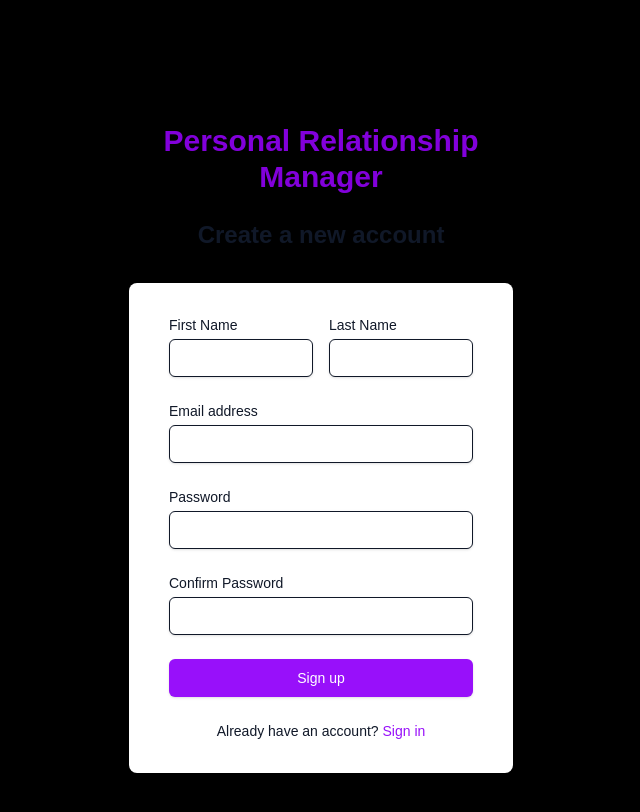
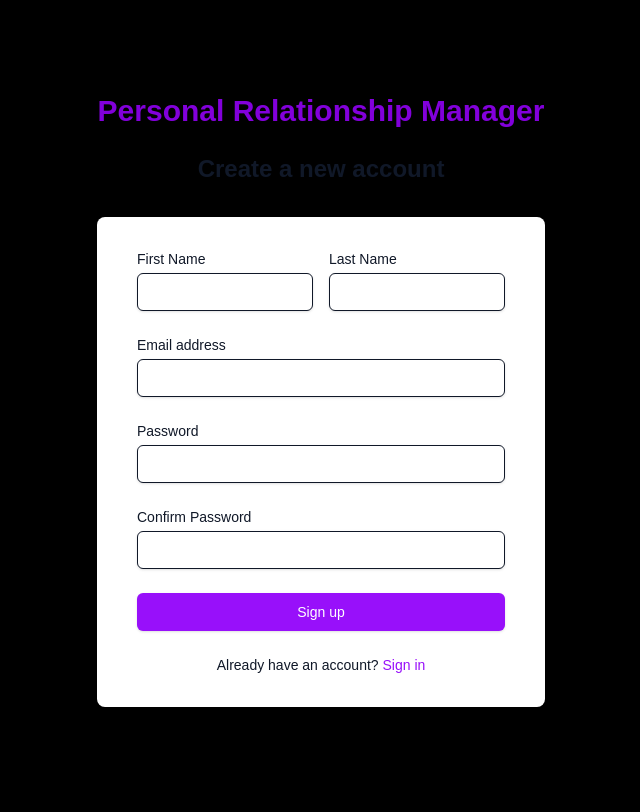
Before and after one commit to ksaxena149/personal-relationship-manager, a Next.js app: page /auth/signup in a window 1280 px wide. Shown: the top 812 px of the page, without its empty margins (319-959 px from the left). Built offline with nearby package versions, Linux system fonts and the light colour scheme.

Commit message:
Refactor Auth layout and pages: adjust container sizes for improved responsiveness and layout consistency

```diff
--- a/src/app/auth/layout.tsx
+++ b/src/app/auth/layout.tsx
@@ -4,8 +4,8 @@ export default function AuthLayout({
   children: React.ReactNode;
 }) {
   return (
-    <div className="flex min-h-screen flex-col items-center justify-center py-12 px-4 sm:px-6 lg:px-8 bg-white dark:bg-gray-900 text-gray-900 dark:text-gray-100">
-      <div className="w-full max-w-md">
+    <div className="flex h-screen flex-col items-center justify-center bg-white dark:bg-gray-900 text-gray-900 dark:text-gray-100">
+      <div className="w-full max-w-lg">
         {children}
       </div>
     </div>
--- a/src/app/auth/login/page.tsx
+++ b/src/app/auth/login/page.tsx
@@ -48,7 +48,7 @@ export default function LoginPage() {
   };
 
   return (
-    <div className="flex min-h-screen flex-col justify-center py-12 sm:px-6 lg:px-8">
+    <div className="flex flex-col justify-center py-12 sm:px-6 lg:px-8">
       <div className="sm:mx-auto sm:w-full sm:max-w-md">
         <h1 className="text-3xl font-extrabold text-center text-purple-700 dark:text-purple-400">
           Personal Relationship Manager
--- a/src/app/auth/signup/page.tsx
+++ b/src/app/auth/signup/page.tsx
@@ -56,7 +56,7 @@ export default function SignupPage() {
 
   return (
     <div className="flex min-h-screen flex-col justify-center py-12 sm:px-6 lg:px-8">
-      <div className="sm:mx-auto sm:w-full sm:max-w-md">
+      <div className="sm:mx-auto sm:w-full sm:max-w-lg">
         <h1 className="text-3xl font-extrabold text-center text-purple-700 dark:text-purple-400">
           Personal Relationship Manager
         </h1>
@@ -65,7 +65,7 @@ export default function SignupPage() {
         </h2>
       </div>
 
-      <div className="mt-8 sm:mx-auto sm:w-full sm:max-w-md">
+      <div className="mt-8 sm:mx-auto sm:w-full sm:max-w-lg">
         <div className="bg-white dark:bg-gray-800 py-8 px-4 shadow sm:rounded-lg sm:px-10">
           {error && (
             <div className="bg-red-50 dark:bg-red-900/30 border border-red-400 text-red-700 dark:text-red-300 px-4 py-3 rounded mb-4">
```
